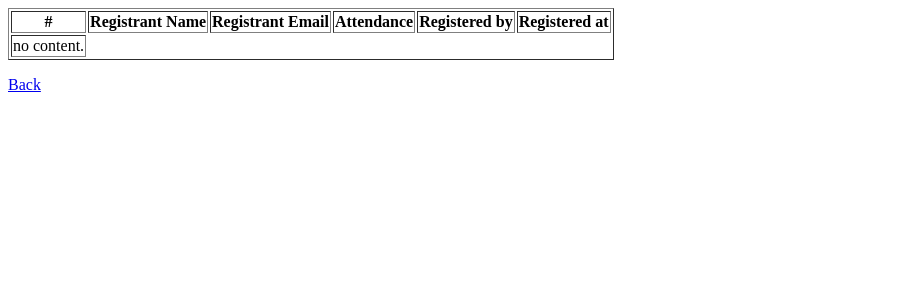
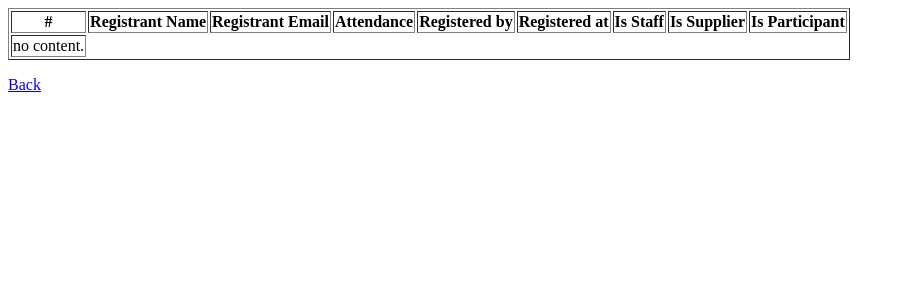
Before and after one commit to neosergio/hackatrix-api, a Django app: page /reports/attendance/list/ in a window 1280 px wide. Shown: the top 300 px of the page, without its empty margins (0-905 px from the left). Run offline with Django 3.2, Linux system fonts and the light colour scheme; a user stored in the database is signed in; parts of the project's set-up code (start-up, migrations or seed data) failed here and were passed over.

Commit message:
Add registrant type flags to report

```diff
--- a/reports/templates/attendance_list.html
+++ b/reports/templates/attendance_list.html
@@ -8,6 +8,9 @@
             <th>Attendance</th>
             <th>Registered by</th>
             <th>Registered at</th>
+            <th>Is Staff</th>
+            <th>Is Supplier</th>
+            <th>Is Participant</th>
         </tr>
         {% for record in attendances %}
         <tr>
@@ -17,6 +20,9 @@
             <td>{{ record.attendance.title }}</td>
             <td>{{ record.registered_by }}</td>
             <td>{{ record.registered_at }}</td>
+            <td>{{ record.registrant.is_staff }}</td>
+            <td>{{ record.registrant.is_supplier }}</td>
+            <td>{{ record.registrant.is_participant }}</td>
         </tr>
     {% empty %}
         <tr><td>no content.</td></tr>
```
